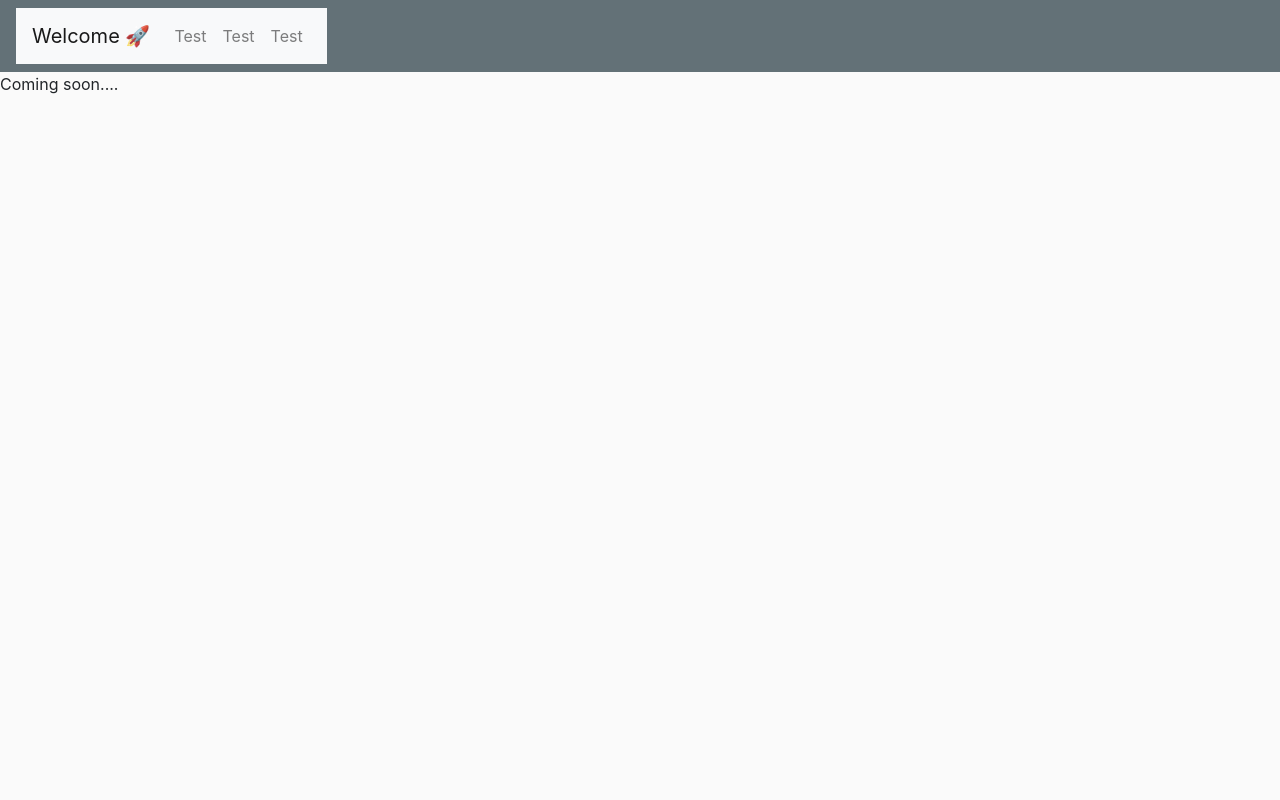
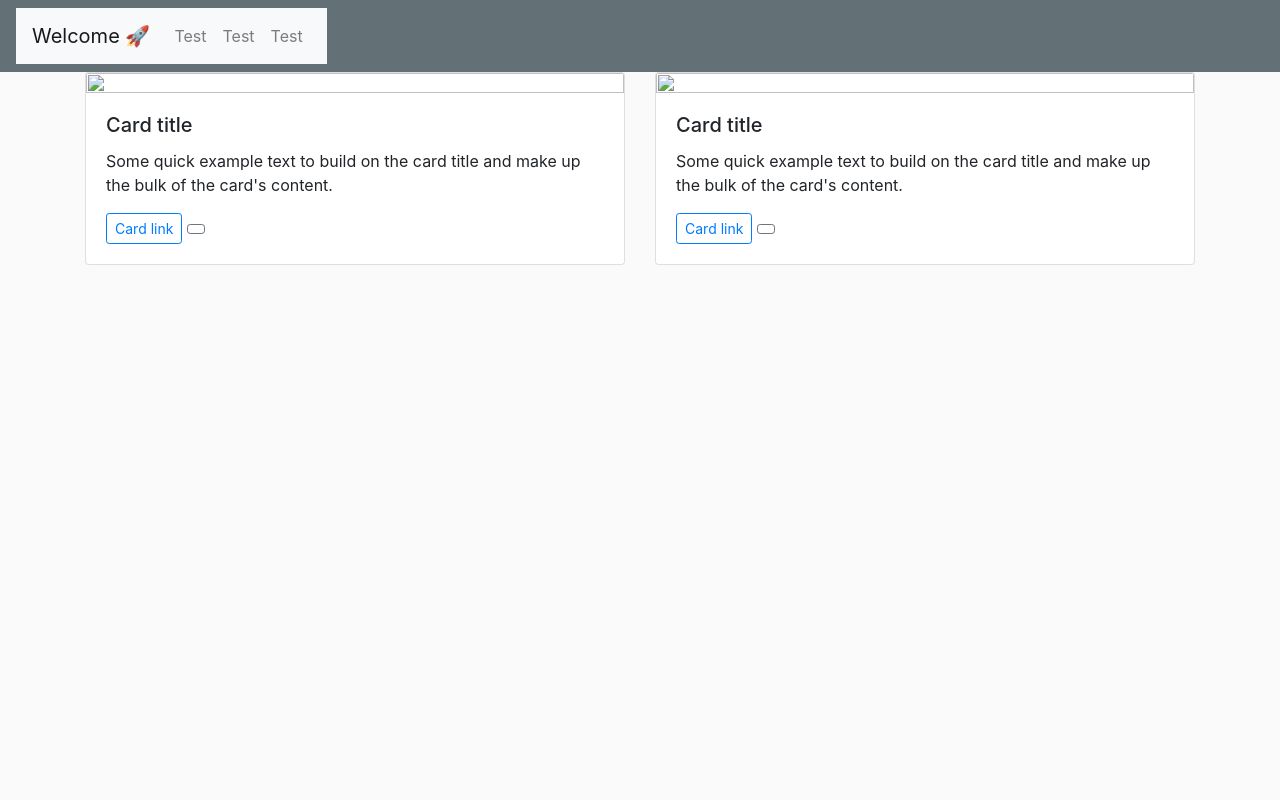
Before and after one commit to laurelthorburn/Rocketship-Challenge-2022, a Node server app: page / in a window 1280 px wide. Run offline with Node 20, Linux system fonts and the light colour scheme; some libraries are stand-ins or nearby versions.

Commit message:
Styling all hbs page with bootstrap cards

```diff
--- a/public/js/script.js
+++ b/public/js/script.js
@@ -1 +1,20 @@
 console.log("Coming soon... 🚀")
+
+// require('dotenv').config(); //do i need the config?
+
+// //create global variables
+// const apiKey = process.env.API_KEY;
+const baseURL =;
+
+console.log(baseURL)
+
+
+// {
+//     "date": "2004-07-05",
+//     "explanation": "What causes the patterns in Saturn's rings?  The Cassini spacecraft just entering orbit around Saturn has started sending back spectacular images of Saturn's immense ring system in unprecedented detail.  The physical cause for many of newly resolved ring structures is not always understood.   The cause for the beautifully geometric type of ring structure shown above in Saturn's A ring, however, is hypothesized to be a spiral density wave.  A small moon systematically perturbing the orbits of ring particles orbiting at slightly different distances causes such a density wave bunching.  Also visible on the image right is a bending wave, a vertical wave in ring particles also caused by the gravity of a nearby moon.  This close-up spans about 220 kilometers. Cassini is scheduled to take and send back images of the distant ringed Saturn and its unusual moons for the next four years.",
+//     "hdurl": "https://apod.nasa.gov/apod/image/0407/ringwaves_cassini_big.jpg",
+//     "media_type": "image",
+//     "service_version": "v1",
+//     "title": "Cassini Images Density Waves in Saturn's Rings",
+//     "url": "https://apod.nasa.gov/apod/image/0407/ringwaves_cassini.jpg"
+//     },
--- a/views/all.handlebars
+++ b/views/all.handlebars
@@ -1 +1,46 @@
-Coming soon....
+
+<body>
+    <div class="container">
+        <div class="row">
+            <div class="col-lg-6 mb-4">
+                <div class="card">
+                    <img class="card-img-top" src="" alt="">
+
+                    <div class="card-body">
+                        <h5 class="card-title">Card title</h5>
+                        <p class="card-text">
+                            Some quick example text to build on
+                            the card title and make up the bulk
+                            of the card's content.
+                        </p>
+
+                        <a href="#" class="btn btn-outline-primary btn-sm">
+                            Card link
+                        </a>
+                        <a href="#" class="btn btn-outline-secondary btn-sm">
+                            <i class="far fa-heart"></i></a>
+                    </div>
+                </div>
+            </div>
+            <div class="col-lg-6 mb-4">
+                <div class="card">
+                    <img class="card-img-top" src="" alt="">
+
+                    <div class="card-body">
+                        <h5 class="card-title">Card title</h5>
+                        <p class="card-text">
+                            Some quick example text to build on the
+                            card title and make up the bulk of the
+                            card's content.
+                        </p>
+
+                        <a href="#" class="btn btn-outline-primary btn-sm">
+                            Card link
+                        </a>
+                        <a href="#" class="btn btn-outline-secondary btn-sm">
+                            <i class="far fa-heart"></i></a>
+                    </div>
+                </div>
+            </div>
+        </div>
+    </div>
```
Also changed, not shown: views/aboutLaurel.handlebars (added).
